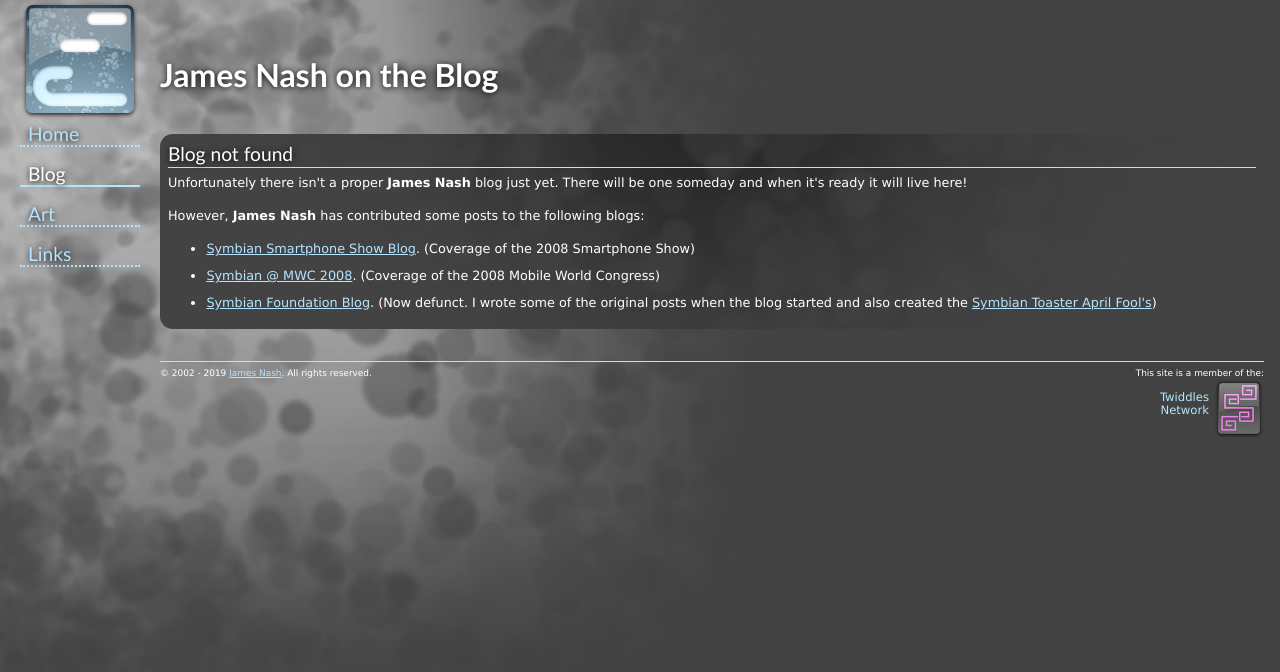
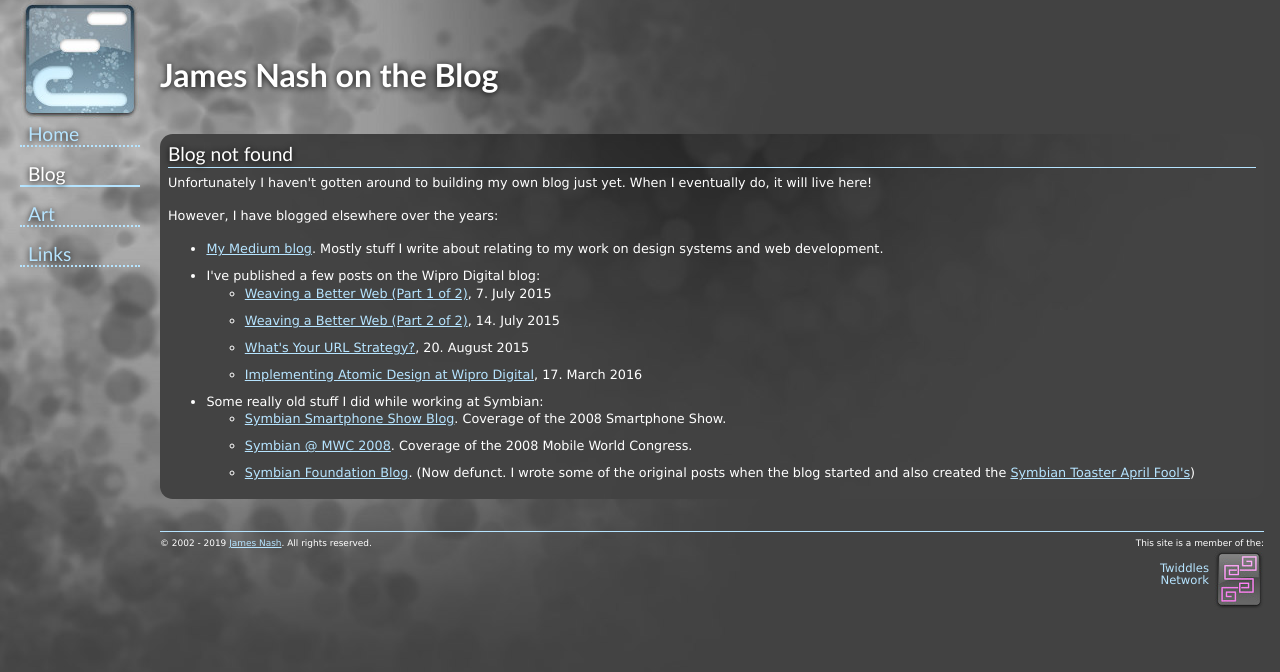
Before and after one commit to c1rrus/cirrus.twiddles.com, a PHP site: page /blog/ in a window 1280 px wide. Shown: the part 21-693 px from the top of the page. Run offline with PHP 8.4, Linux system fonts and the light colour scheme.

Commit message:
Updated some content.

```diff
--- a/web/blog/index.php
+++ b/web/blog/index.php
@@ -8,12 +8,25 @@
 
 <div class="box">
     <h2>Blog not found</h2>
-    <p>Unfortunately there isn't a proper <strong>James Nash</strong> blog just yet. There will be one someday and when it's ready it will live here!</p>
-    <p>However, <strong>James Nash</strong> has contributed some posts to the following blogs:</p>
+    <p>Unfortunately I haven't gotten around to building my own blog just yet. When I eventually do, it will live here!</p>
+    <p>However, I have blogged elsewhere over the years:</p>
     <ul>
-        <li><a href="https://smartphoneshow.wordpress.com/">Symbian Smartphone Show Blog</a>. (Coverage of the 2008 Smartphone Show)</li>
-        <li><a href="https://symbianmwc08.wordpress.com/">Symbian @ MWC 2008</a>. (Coverage of the 2008 Mobile World Congress)</li>
-        <li><a href="https://web-beta.archive.org/web/20110202185319/http://blog.symbian.org/">Symbian Foundation Blog</a>. (Now defunct. I wrote some of the original posts when the blog started and also created the <a href="https://web-beta.archive.org/web/20090405043504/http://blog.symbian.org:80/2009/04/01/symbian-based-toaster-announced/">Symbian Toaster April Fool's</a>)</li>
+        <li><a href="https://medium.com/@cirrus" rel="me">My Medium blog</a>. Mostly stuff I write about relating to my work on design systems and web development.</li>
+        <li>I've published a few posts on the Wipro Digital blog:
+            <ul>
+                <li><a href="https://wiprodigital.com/2015/07/07/series-weaving-a-better-web-part-1-of-2/">Weaving a Better Web (Part 1 of 2)</a>, 7. July 2015</li>
+                <li><a href="https://wiprodigital.com/2015/07/14/series-weaving-a-better-web-part-2-of-2/">Weaving a Better Web (Part 2 of 2)</a>, 14. July 2015</li>
+                <li><a href="https://wiprodigital.com/2015/08/20/whats-your-url-strategy/">What's Your URL Strategy?</a>, 20. August 2015</li>
+                <li><a href="https://wiprodigital.com/2016/03/17/implementing-atomic-design-at-wipro-digital/">Implementing Atomic Design at Wipro Digital</a>, 17. March 2016</li>
+            </ul>
+        </li>
+        <li>Some really old stuff I did while working at Symbian:
+            <ul>
+                <li><a href="https://smartphoneshow.wordpress.com/">Symbian Smartphone Show Blog</a>. Coverage of the 2008 Smartphone Show.</li>
+                <li><a href="https://symbianmwc08.wordpress.com/">Symbian @ MWC 2008</a>. Coverage of the 2008 Mobile World Congress.</li>
+                <li><a href="https://web-beta.archive.org/web/20110202185319/http://blog.symbian.org/">Symbian Foundation Blog</a>. (Now defunct. I wrote some of the original posts when the blog started and also created the <a href="https://web-beta.archive.org/web/20090405043504/http://blog.symbian.org:80/2009/04/01/symbian-based-toaster-announced/">Symbian Toaster April Fool's</a>)</li>
+            </ul>
+        </li>
     </ul>
 </div>
 
--- a/web/index.php
+++ b/web/index.php
@@ -35,8 +35,8 @@
 <div id="secondary-content">
 	<div class="box">
 		<h2>James Nash's Work</h2>
-		<p>I am a User Experience Architect for a large consultancy firm. That means it's my job to make our  mobile app UIs as intuitive and delightful as possible.</p>
-		<p>Prior to that, I was a mobile software developer for over 6 years (yes, I really am a <em>phone geek</em>!). I therefore like to think I know a thing or two about mobile software, operating systems and the industry in general. However, <strong>unless clearly stated otherwise</strong>, everything I say and write on this site and elsewhere online is my own, <em>personal</em> opinion and <strong>in no way represents the views of my employer</strong>!</p>
+		<p>I am a Creative Technologist for a large consultancy firm. I live at the intersection of UX and technology and help people from each of those disciplines better collaborate. Over the past few years I have focussed a lot of my efforts on design systems as I see them as a major facilitator for such collaboration and also a means to level-up the quality of UX across all of an organisation's products.</p>
+		<p>Prior to that, I was a UX consultant for 3 years and a mobile software developer for over 6 years (yes, I really am a <em>phone geek</em>!). I therefore like to think I know a thing or two about mobile software, operating systems and the industry in general. However, <strong>unless clearly stated otherwise</strong>, everything I say and write on this site and elsewhere online is my own, <em>personal</em> opinion and <strong>in no way represents the views of my employer</strong>!</p>
 		<p>For other professional networking, please check out my: <a href="https://www.linkedin.com/in/jamescnash" id="linkedin" rel="me">LinkedIn profile.</a> Please note that I usually only accept people as a new contact if I've actually met them in real life!</p>
 		<h3>Shameless book plug</h3>
 		<p>By the way, on the (increasingly unlikely) off chance that you're into developing multimedia apps for Symbian you may find this book useful:</p>
--- a/web/links/index.php
+++ b/web/links/index.php
@@ -5,11 +5,11 @@
 ?>
 <div class="box">
 	<h2>Link love</h2>
-	<p>This page will be updated very soon! In the mean time, here's a random selection of links:</p>
+	<p>Here's a random selection of links of things I have done or am involved in:</p>
 	<ul>
+		<li><a href="https://udt.design/">Universal Design Tokens</a> - a project I started in 2018 with the goal of defining a standard file format for exchanging design tokens.</li>
 		<li><a href="http://www.twiddles.com/">Twiddles</a> - <q>Coming soon</q>, honest guv'!</li>
 		<li><a href="https://shop.spreadshirt.co.uk/twiddles/">The official Twiddles shop</a>!</li>
-		<li><a href="http://www.hyper-timer.com/">Hyper Timer</a> - the awesome countdown timer app by Twiddles.</li>
 		<li><a href="http://adonthell.nongnu.org/">Adonthell</a>. A cool, open-source RPG adventure game.</li>
 	</ul>
 </div>
```
